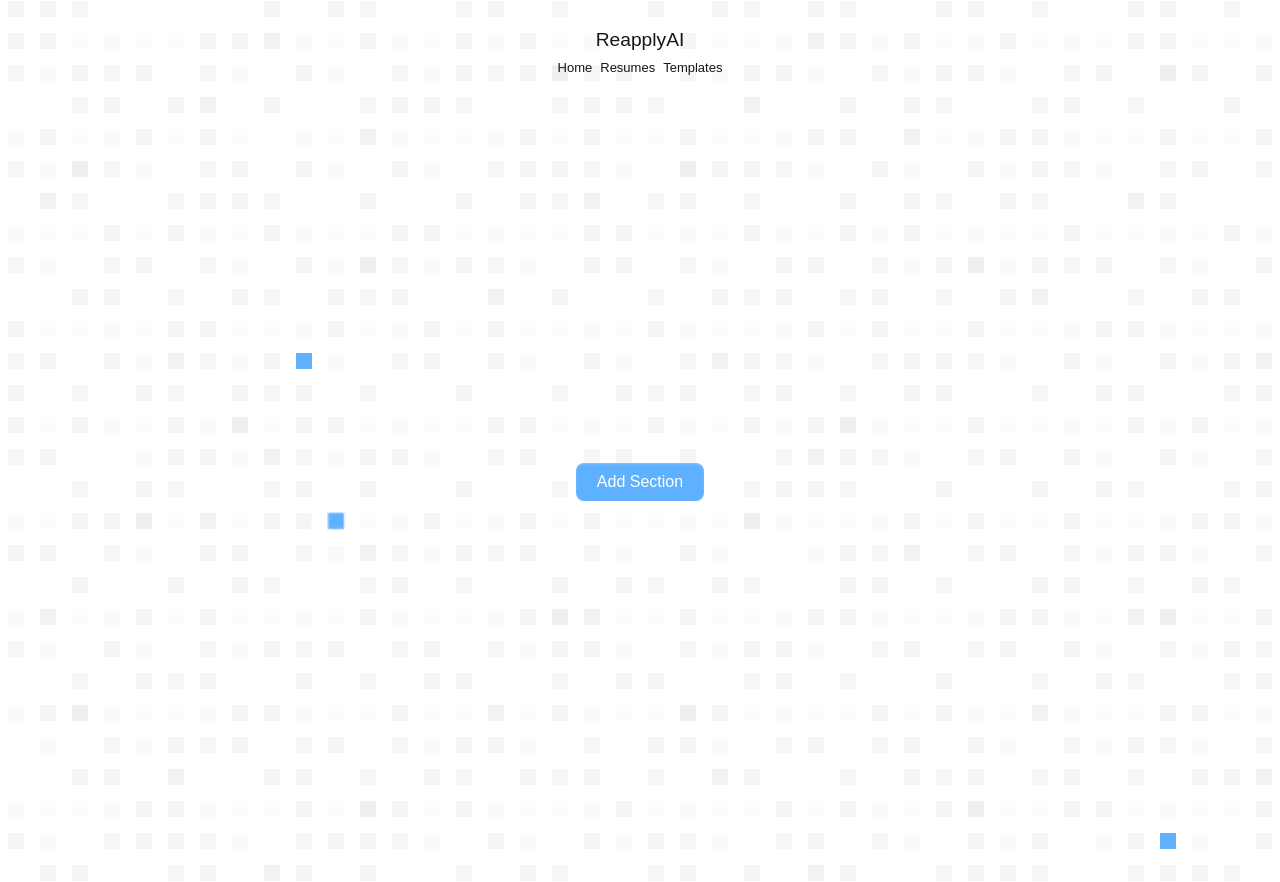
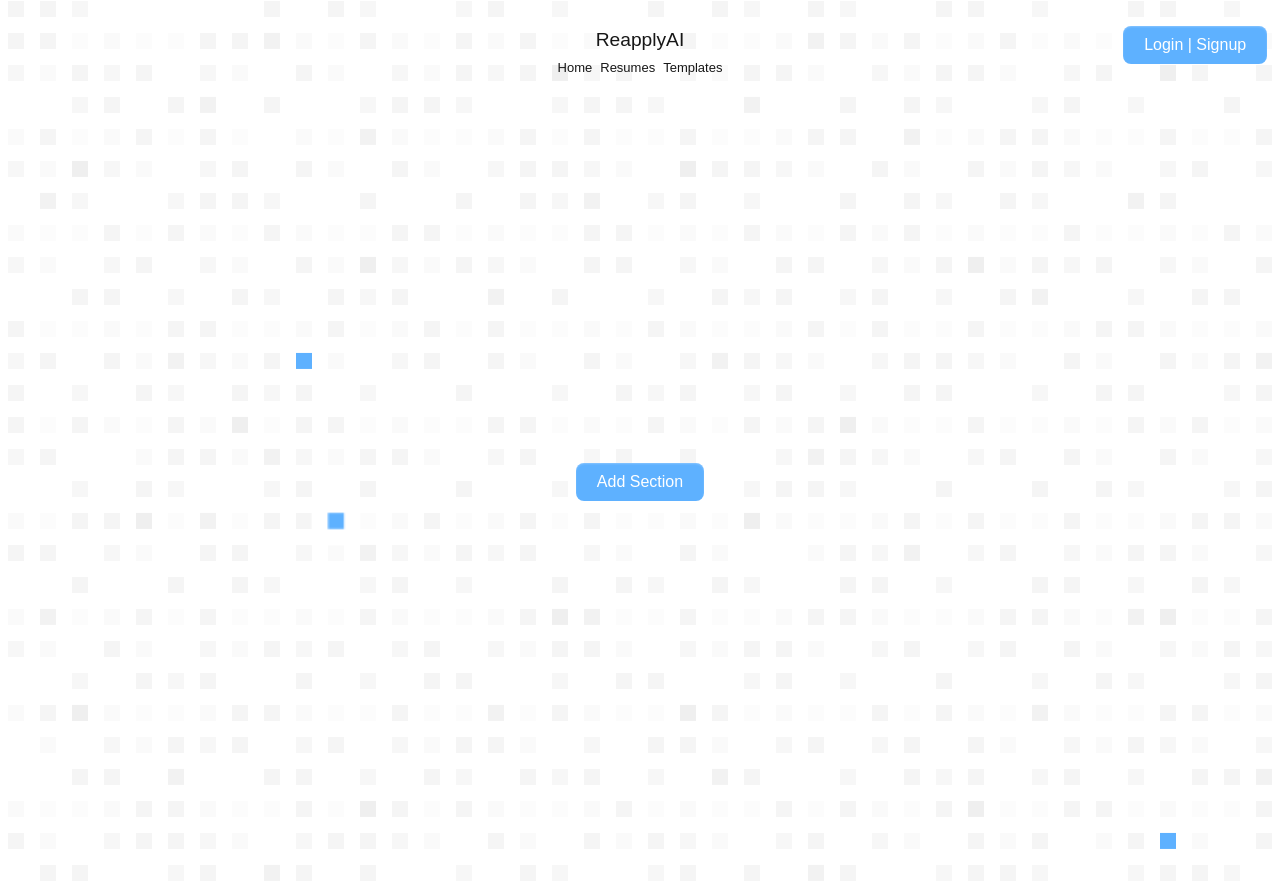
Before and after one commit to E-Mund/ReapplyAI, a Next.js app in the folder reapplyai/: page / in a window 1280 px wide. Built offline with nearby package versions, Linux system fonts and the light colour scheme.

Commit message:
added login button to header

```diff
--- a/reapplyai/src/app/components/Button/button.css
+++ b/reapplyai/src/app/components/Button/button.css
@@ -26,10 +26,12 @@
   touch-action: manipulation;
 }
 
-.button-22:active {
-  background-color: #5EB1FF;
+.button:active {
+  color: #5EB1FF;
+  background-color: white;
 }
 
-.button-22:hover {
-  background-color: #5EB1FF;
+.button:hover {
+  color: #5EB1FF;
+  background-color: white;
 }
--- a/reapplyai/src/app/components/Header/Header.tsx
+++ b/reapplyai/src/app/components/Header/Header.tsx
@@ -1,4 +1,6 @@
+'use client'
 import Image from "next/image";
+
 import Link from "next/link";
 
 import Button from "../Button/Button";
@@ -8,7 +10,7 @@
 export default function Header() {
     return (
         <header className="header">
-            <div>
+            <div className="title">
                 <h1>ReapplyAI</h1>
                 <ul>
                     <li><Link href="/">Home</Link></li>
@@ -16,6 +18,9 @@
                     <li><Link href="/templates">Templates</Link></li>
                 </ul>
             </div>
+            <div className="login">
+                <Button name="Login | Signup" onClick={() => console.log("Clicked!")}/>
+            </div>
         </header>
     );
 };
--- a/reapplyai/src/app/components/Header/header.css
+++ b/reapplyai/src/app/components/Header/header.css
@@ -1,5 +1,17 @@
 .header {
     margin-top: 2%;
+    display: grid;
+    grid-template-columns: repeat(3, 1fr);
+}
+
+.title {
+    grid-column: 2 / 3;
+}
+
+.login {
+    grid-column-start: 3;
+    justify-self: end;
+    margin-right: 3%;
 }
 
 h1 {
```
